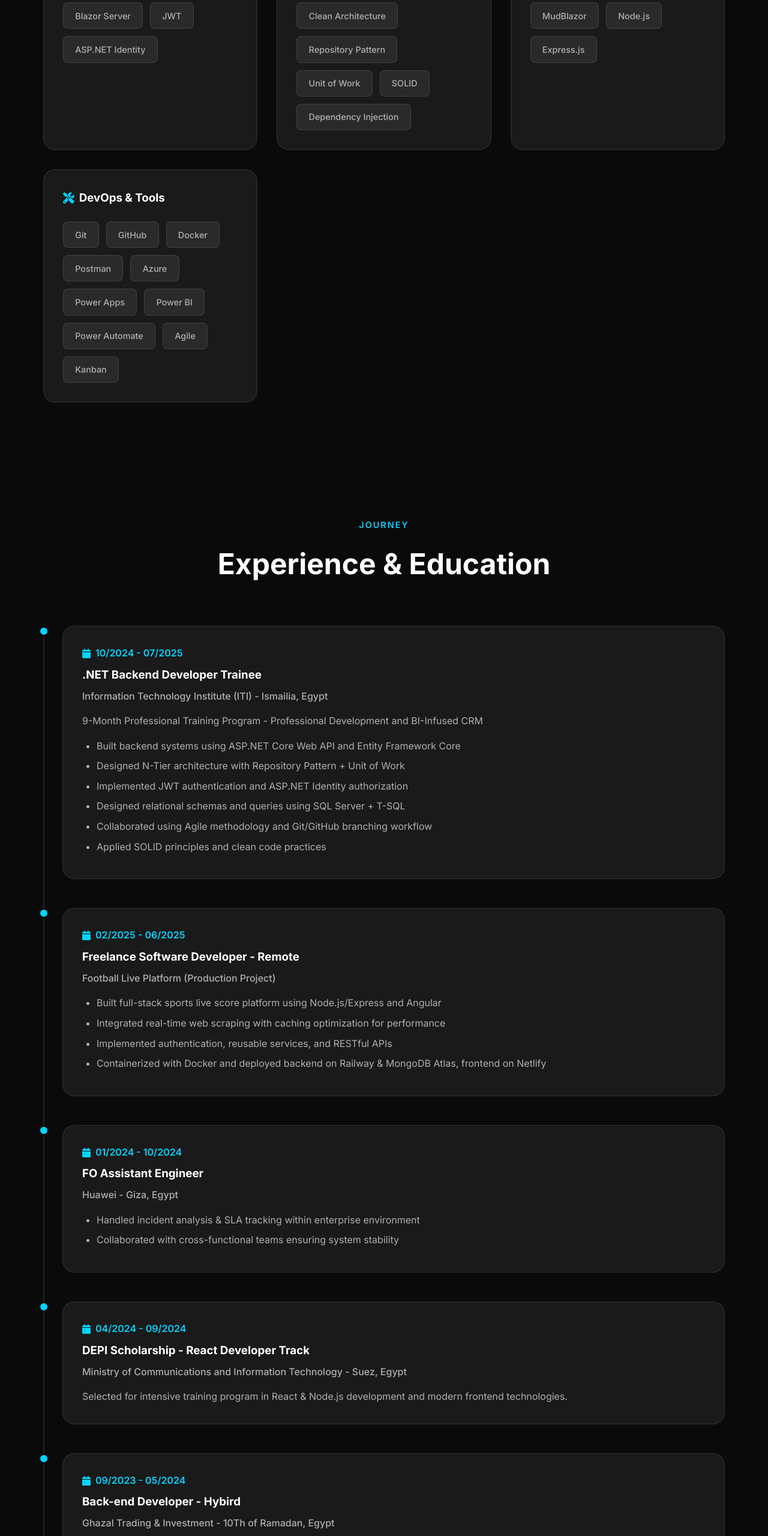
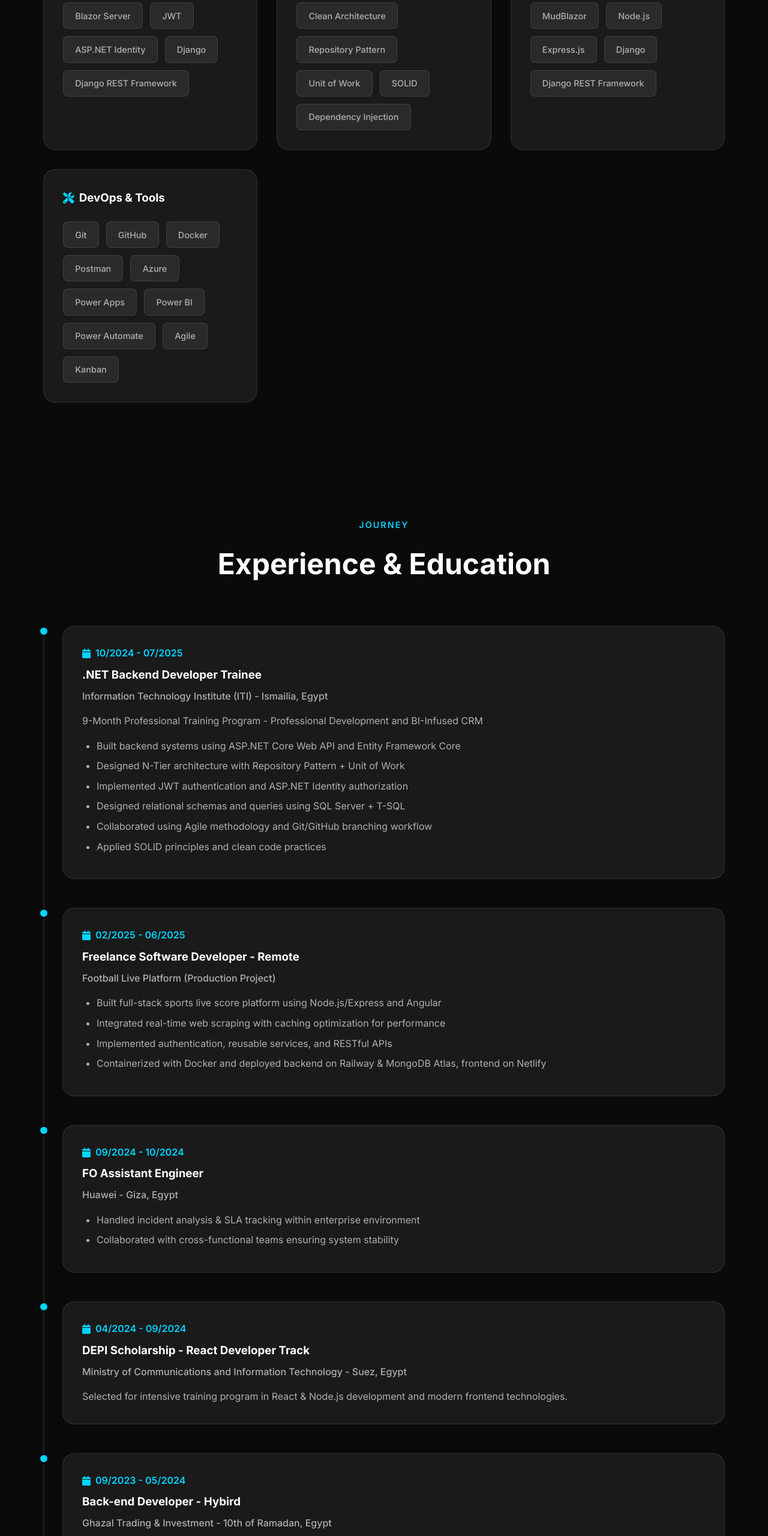
Before and after one commit to OmarAraby/omar-araby-portfolio, a plain HTML site: page index.html in a window 1280 px wide. Shown: the part 2771-5331 px from the top of the page at 60% size. Drawn offline with Linux system fonts and the light colour scheme.

Commit message:
update portolio

```diff
--- a/index.html
+++ b/index.html
@@ -212,6 +212,11 @@
                         <span class="skill-tag">Blazor Server</span>
                         <span class="skill-tag">JWT</span>
                         <span class="skill-tag">ASP.NET Identity</span>
+                        <span class="skill-tag">Django</span>
+                        <span class="skill-tag">Django REST Framework</span>
+
+
+
                     </div>
                 </div>
 
@@ -244,6 +249,8 @@
                         <span class="skill-tag">MudBlazor</span>
                         <span class="skill-tag">Node.js</span>
                         <span class="skill-tag">Express.js</span>
+                        <span class="skill-tag">Django</span>
+                        <span class="skill-tag">Django REST Framework</span>
                     </div>
                 </div>
 
@@ -320,7 +327,7 @@
                     <div class="timeline-content">
                         <div class="timeline-date">
                             <i class="fas fa-calendar"></i>
-                            01/2024 - 10/2024
+                            09/2024 - 10/2024
                         </div>
                         <h3>FO Assistant Engineer</h3>
                         <h4>Huawei - Giza, Egypt</h4>
@@ -353,7 +360,7 @@
                             09/2023 - 05/2024
                         </div>
                         <h3>Back-end Developer - Hybird</h3>
-                        <h4>Ghazal Trading & Investment - 10Th of Ramadan, Egypt</h4>
+                        <h4>Ghazal Trading & Investment - 10th of Ramadan, Egypt</h4>
                        <ul>
                             <li>Developed and maintained internal business systems to support financial and real estate operations.</li>
                             <li>Built backend features using Django framework with a focus on business logic implementation.</li>
```
